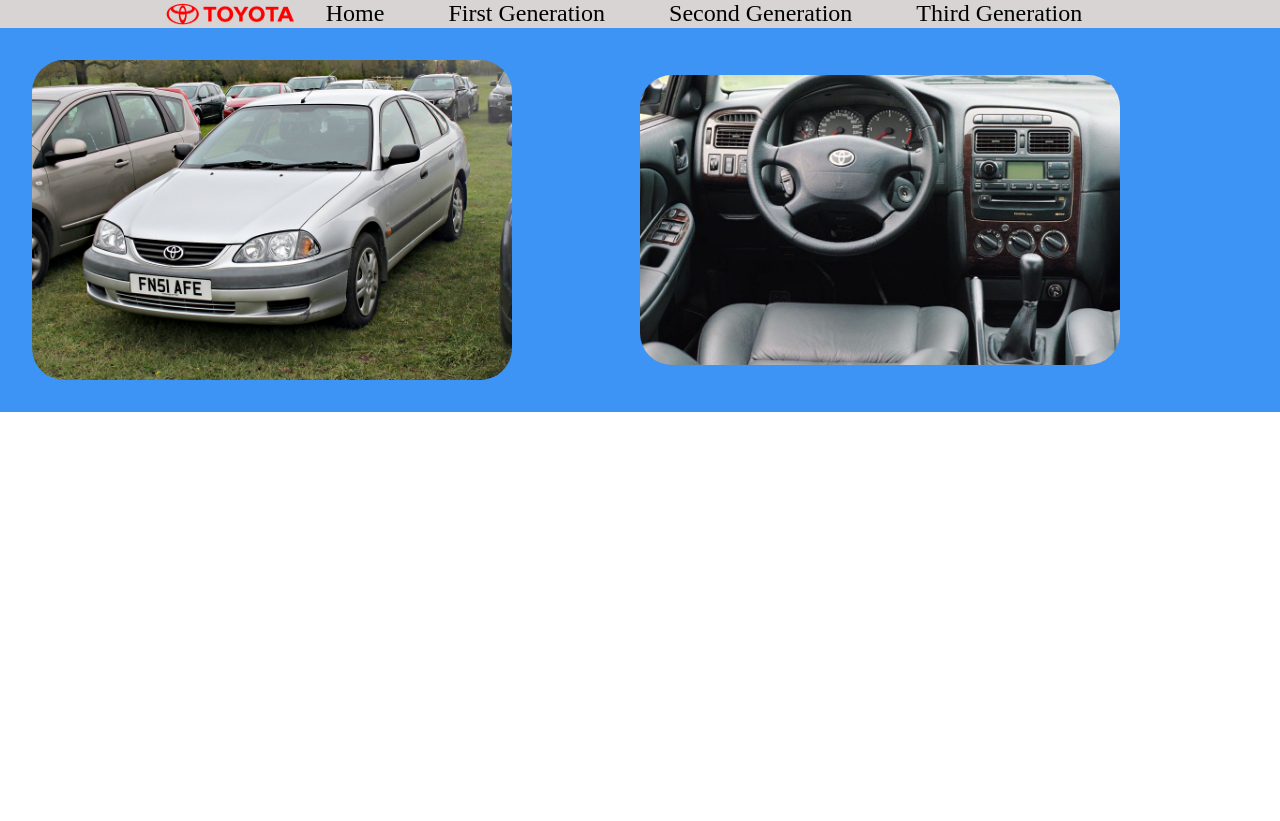
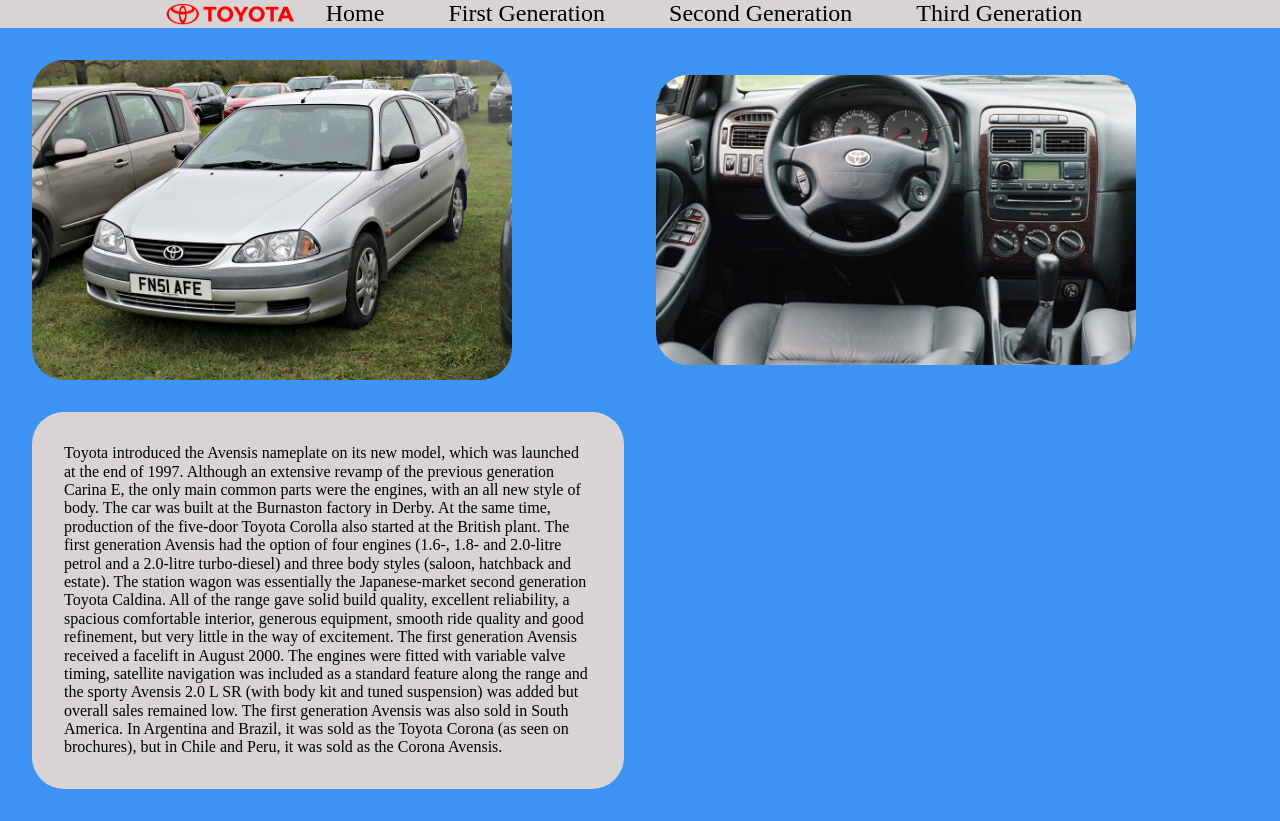
Before and after one commit to LukasKliukas/toyota-avensis-page-v1, a React (Create React App) app: page /firstGen in a window 1280 px wide. Before the commit the page ends 800 px from the top, so only its background shows below. Built offline with nearby package versions, Linux system fonts and the light colour scheme.

Commit message:
Info text added with minimum style

```diff
--- a/src/pages/FirstGen/FirstGen.jsx
+++ b/src/pages/FirstGen/FirstGen.jsx
@@ -7,6 +7,29 @@ const FirstGen = () => {
       <S.Grid>
         <S.Image src='\images\Avensis1_front.jpg' alt='' />
         <S.Image src='\images\Avensis1_interior.jpg' alt='' />
+        <S.Info>
+          Toyota introduced the Avensis nameplate on its new model, which was
+          launched at the end of 1997. Although an extensive revamp of the
+          previous generation Carina E, the only main common parts were the
+          engines, with an all new style of body. The car was built at the
+          Burnaston factory in Derby. At the same time, production of the
+          five-door Toyota Corolla also started at the British plant. The first
+          generation Avensis had the option of four engines (1.6-, 1.8- and
+          2.0-litre petrol and a 2.0-litre turbo-diesel) and three body styles
+          (saloon, hatchback and estate). The station wagon was essentially the
+          Japanese-market second generation Toyota Caldina. All of the range
+          gave solid build quality, excellent reliability, a spacious
+          comfortable interior, generous equipment, smooth ride quality and good
+          refinement, but very little in the way of excitement. The first
+          generation Avensis received a facelift in August 2000. The engines
+          were fitted with variable valve timing, satellite navigation was
+          included as a standard feature along the range and the sporty Avensis
+          2.0 L SR (with body kit and tuned suspension) was added but overall
+          sales remained low. The first generation Avensis was also sold in
+          South America. In Argentina and Brazil, it was sold as the Toyota
+          Corona (as seen on brochures), but in Chile and Peru, it was sold as
+          the Corona Avensis.
+        </S.Info>
       </S.Grid>
     </S.Wrapper>
   );
--- a/src/pages/FirstGen/FirstGen.style.js
+++ b/src/pages/FirstGen/FirstGen.style.js
@@ -7,9 +7,16 @@ export const Image = styled.img`
 export const Grid = styled.div`
   padding: 2rem 2rem;
   display: grid;
+  gap: 2rem;
   align-items: center;
   grid-template-columns: 1fr 1fr;
 `;
 export const Wrapper = styled.div`
   background: #3e94f4;
 `;
+export const Info = styled.div`
+  background: #d8d4d3;
+  padding: 2rem;
+  border-radius: 2rem;
+  width: (10rem - 4rem);
+`;
```
